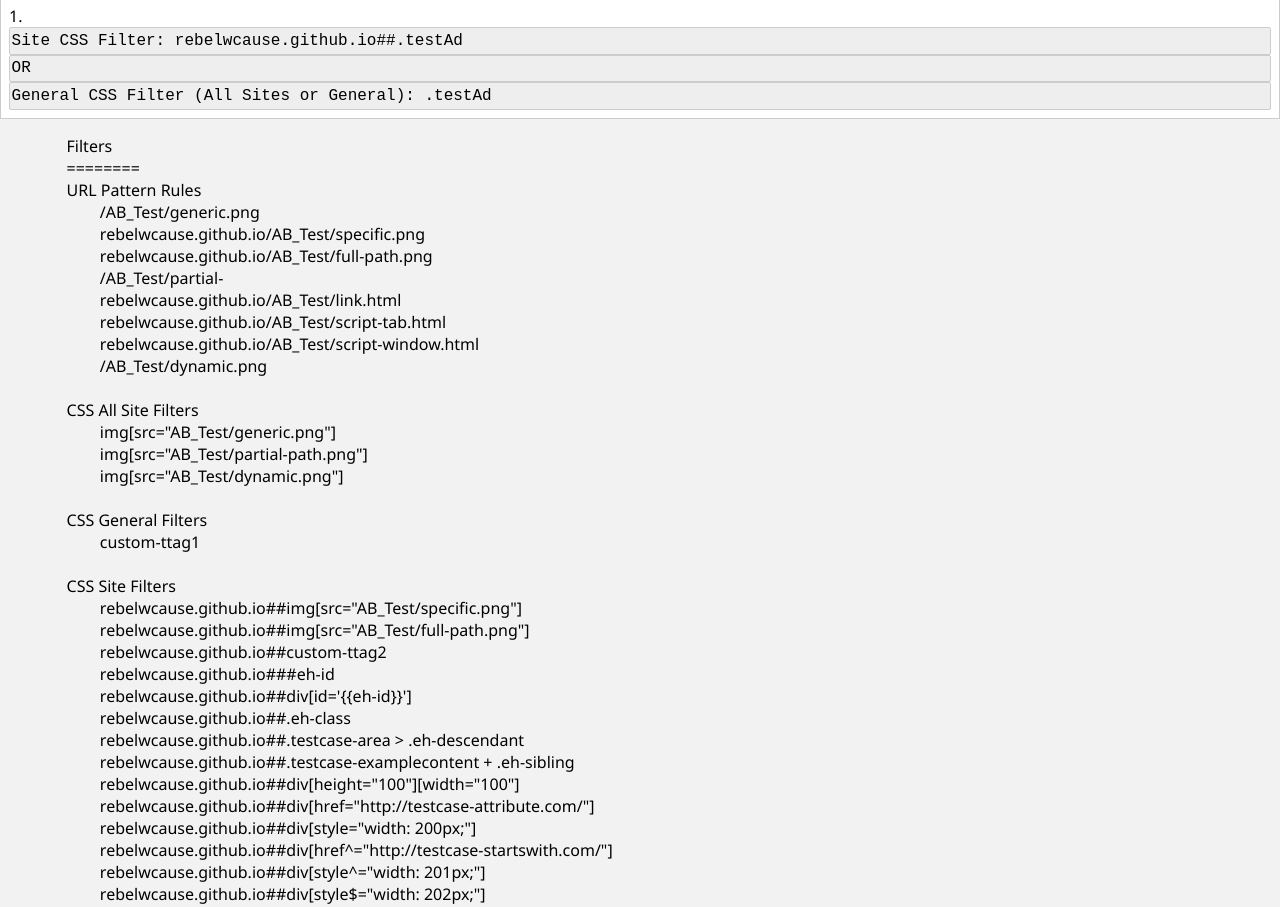
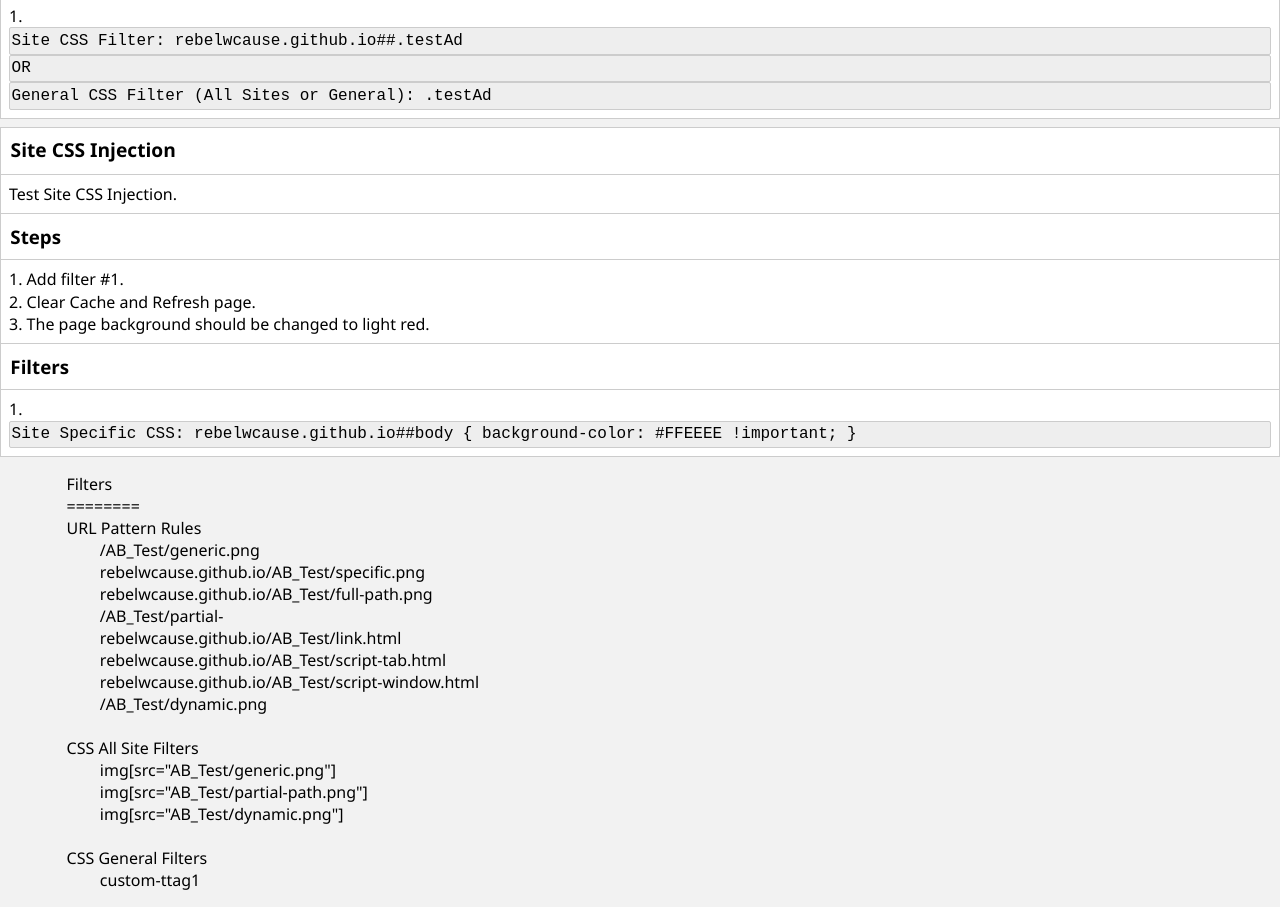
Before and after one commit to rebelwcause/rebelwcause.github.io, a plain HTML site: page ABTest.html in a window 1280 px wide. Shown: the part 9967-10874 px from the top of the page. Drawn offline with Linux system fonts and the light colour scheme; no server answers.

Commit message:
Update ABTest.html

```diff
--- a/ABTest.html
+++ b/ABTest.html
@@ -493,6 +493,24 @@
 			</ul>
 		</section>
 
+		<section class="testcase-panel">
+			<h2>Site CSS Injection</h2>
+			<p>Test Site CSS Injection.</p>
+			<h3>Steps</h3>
+			<ul class="testcase-steps">
+				<li>Add filter #1.</li>
+				<li>Clear Cache and Refresh page.</li>
+				<li>The page background should be changed to light red.</li>
+			</ul>
+			<h3>Filters</h3>
+			<ul class="testcase-filters">
+				<li>
+					<pre>Site Specific CSS: rebelwcause.github.io##body { background-color: #FFEEEE !important; }</pre>
+				</li>
+
+			</ul>
+		</section>
+
 		<pre>
 		Filters
 		========
@@ -535,6 +553,6 @@
 
 		<div id="testingInfo">
 			Generic Blocking Test Results:
-		<div>
+		</div>
 	</body>
 </html>
```
